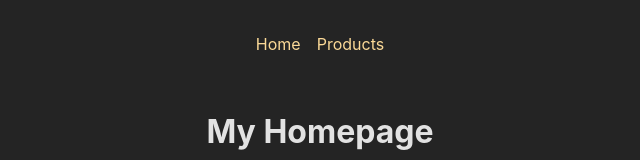
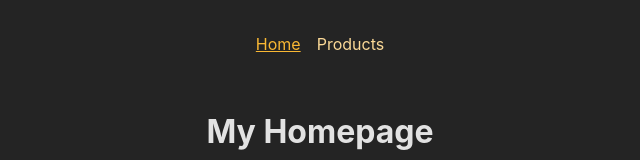
Before and after one commit to hafsasaleem27/routing, a React (Create React App) app: page / in a window 1280 px wide. Shown: the top 160 px of the page, without its empty margins (320-960 px from the left). Built offline with nearby package versions, Linux system fonts and the light colour scheme.

Commit message:
added code for adding active class to a nav link

```diff
--- a/src/components/MainNavigation.js
+++ b/src/components/MainNavigation.js
@@ -1,4 +1,4 @@
-import { Link } from "react-router-dom";
+import { NavLink } from "react-router-dom";
 
 import classes from "./MainNavigation.module.css";
 
@@ -8,10 +8,25 @@
       <nav>
         <ul className={classes.list}>
           <li>
-            <Link to="/">Home</Link>
+            <NavLink
+              to="/"
+              className={({ isActive }) =>
+                isActive ? classes.active : undefined
+              }
+              end
+            >
+              Home
+            </NavLink>
           </li>
           <li>
-            <Link to="/products">Products</Link>
+            <NavLink
+              to="/products"
+              className={({ isActive }) =>
+                isActive ? classes.active : undefined
+              }
+            >
+              Products
+            </NavLink>
           </li>
         </ul>
       </nav>
--- a/src/components/MainNavigation.module.css
+++ b/src/components/MainNavigation.module.css
@@ -15,3 +15,9 @@
   text-decoration: none;
   color: var(--color-primary-400);
 }
+
+.list a:hover,
+.list a.active {
+  color: var(--color-primary-800);
+  text-decoration: underline;
+}
```
